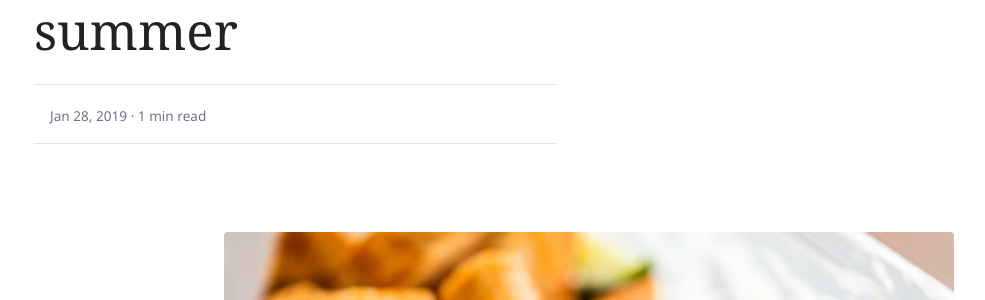
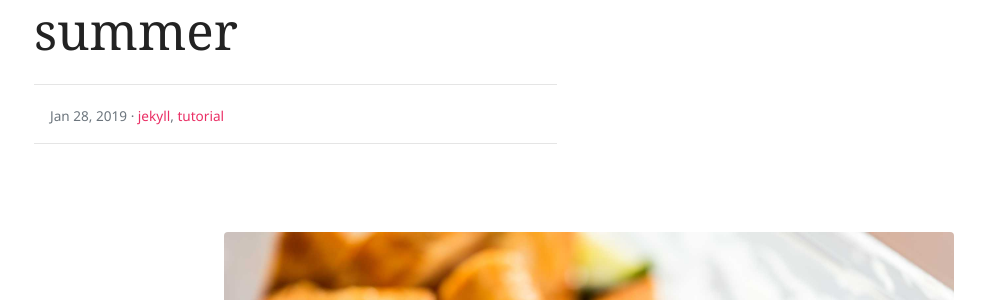
Before and after one commit to viccorrera/viccorrera.github.io, a Jekyll site: the page built from _posts/2019-01-28-we-all-wait-for-summer.md, in a window 1280 px wide and 900 px high. Shown: the part 247-547 px from the top of the window, without its empty margins (51-1036 px from the left). Built offline with Jekyll 4.4.1, drawn with Linux system fonts in a browser that asks for light colours; nearby versions of some CDN libraries.

Commit message:
Moving categories to blog author

```diff
--- a/_layouts/post.html
+++ b/_layouts/post.html
@@ -24,8 +24,15 @@ layout: default
 							width="70" />
 						{% endif %}
 						<small class="ml-3"> {{ author.name }}
-							<span class="text-muted d-block mt-1">{{ page.date | date: '%b %d, %Y' }} · {% include
-								meta-read-time.html %}</span>
+							<span class="text-muted d-block mt-1">{{ page.date | date: '%b %d, %Y' }} · <span
+									class="catlist">
+									{% for category in page.categories %}
+									<a class="sscroll text-danger"
+										href="{{site.baseurl}}/categories.html#{{ category | downcase }}">{{ category |
+										downcase
+										}}</a><span class="sep">, </span>
+									{% endfor %}
+								</span></span>
 						</small>
 					</div>
 				</div>
```
